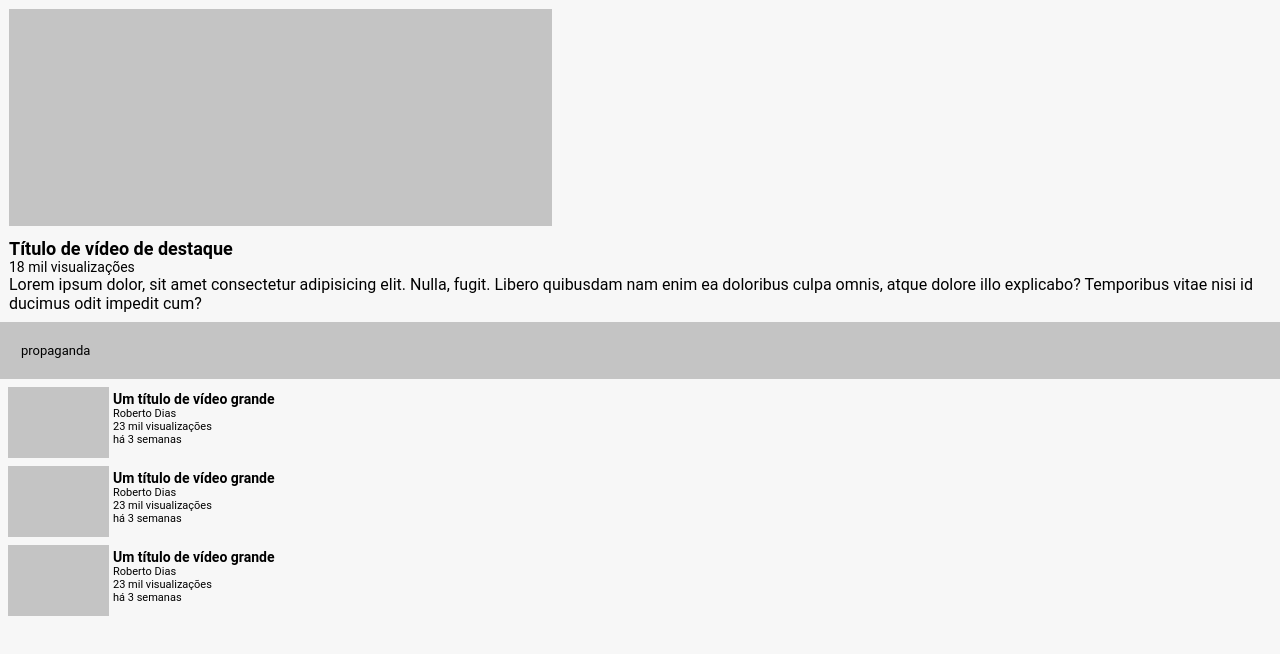
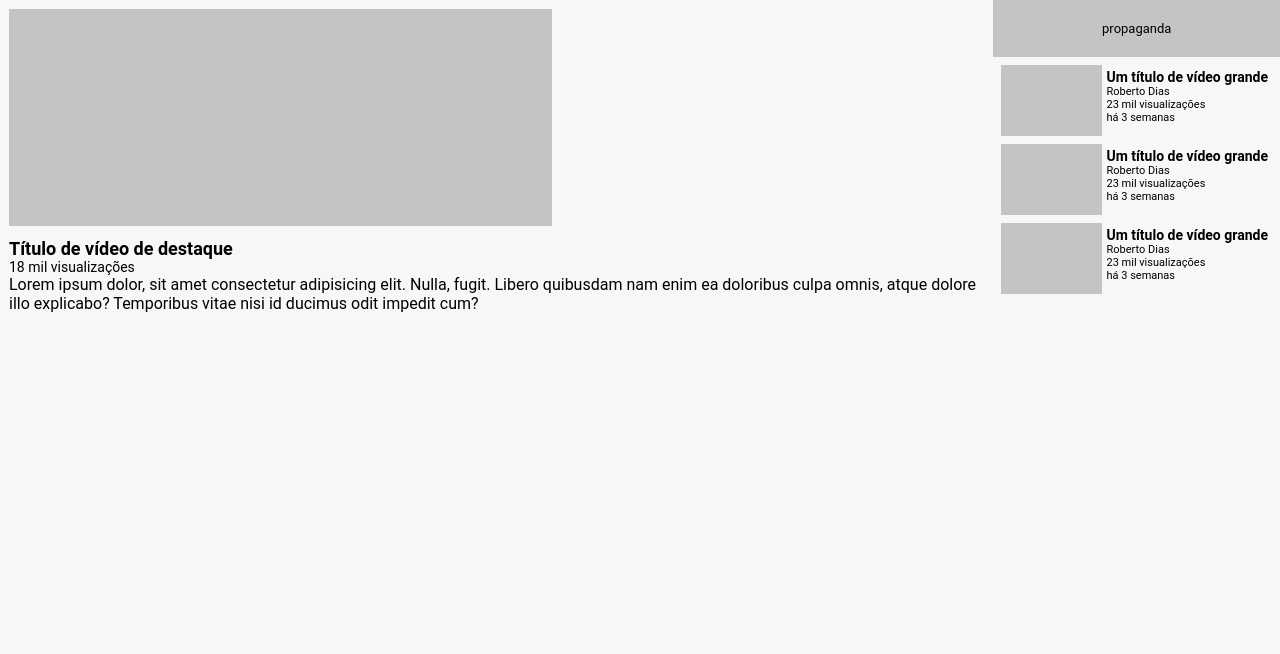
Before and after one commit to AmandaMeneghini/exercicio-layout-youtube-com-grid, a plain HTML site: page index.html in a window 1280 px wide. Drawn offline with Linux system fonts and the light colour scheme.

Commit message:
the last my resolution

```diff
--- a/src/style.css
+++ b/src/style.css
@@ -3,14 +3,20 @@ body{
     font-family: var(--font);
 }
 
+.container{
+    display: grid;
+    grid-template: 1 / repeat(2, minmax(200px, 1fr));
+}
+
+.container aside{
+    grid-area: 1 / 2;
+}
+
 .highlight-video-content{
+    grid-area: 1 / 1;
     margin: 9px;
 }
 
-.description{
-    margin-top: 12px;
-    gap: 8px;
-}
 
 .highlight-video, .advertising, .thumbnail{
     background-color: var(--hard-gray);
@@ -21,6 +27,10 @@ body{
     width: 543px;
     height: 217px;
     flex-shrink: 0;
+}
+.description{
+    margin-top: 12px;
+    gap: 8px;
 }
 
 .highlight-video-title{
@@ -36,11 +46,14 @@ body{
 }
 
 .advertising{
+    display: flex;
     font-size: 13px;
+
 }
 
 .advertising p{
     padding: 21px;
+    margin: auto;
 }
 
 .recommended-video{
@@ -56,7 +69,6 @@ body{
 }
 
 .video-details{
-    display: block;
     gap: 5px;
     padding: 4px;
 }
```
